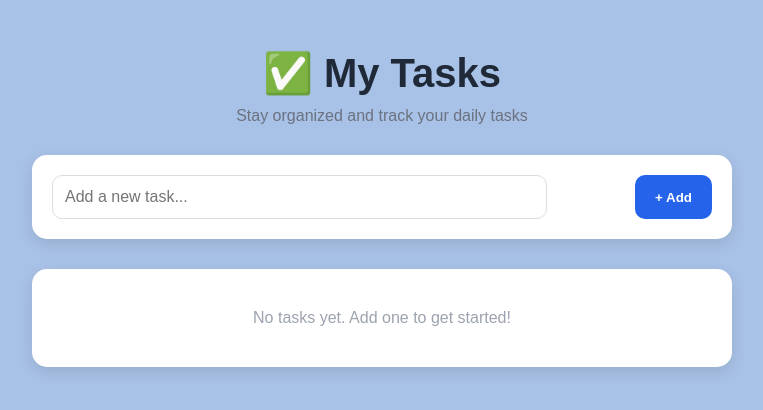
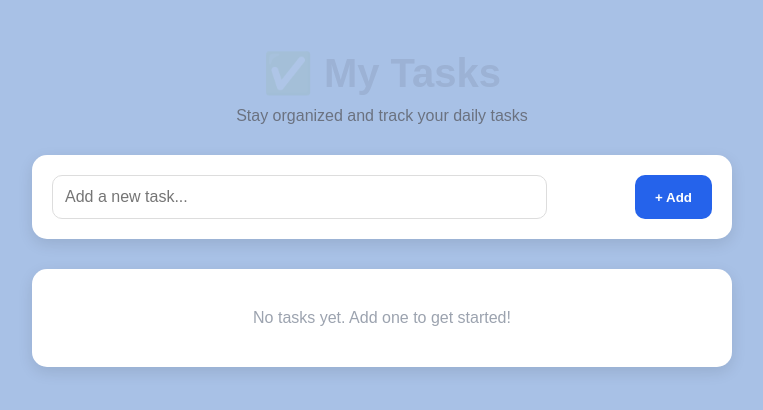
Before and after one commit to VinayaKumaraC/react-todo-app, a React (Vite) app: page / in a window 1280 px wide. Shown: the top 410 px of the page, without its empty margins (258-1021 px from the left). Built offline with nearby package versions, Linux system fonts and the light colour scheme.

Commit message:
improved App.css

```diff
--- a/src/App.css
+++ b/src/App.css
@@ -9,7 +9,7 @@
 /* Header Section */
 .header-container h1 {
   font-size: 40px;
-  color: #1f2937;
+  color: rgba(20, 17, 17, 0.08);
 }
 
 .header-container p {
```
